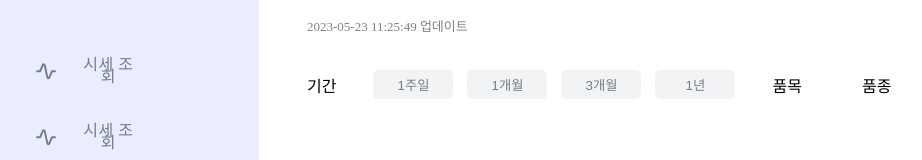
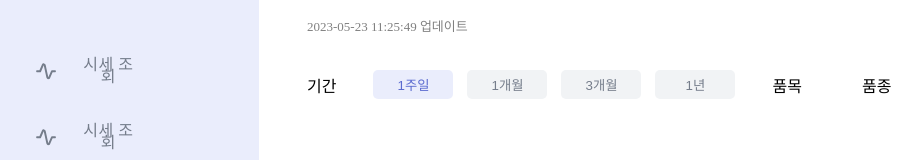
Before and after one commit to boazhowmuch/frontend, a Next.js app: page /prices in a window 1280 px wide. In both pictures the pointer is over the button "1주일". Shown: the part 124-284 px from the top of the page, without its empty margins (21-943 px from the left). Built offline with nearby package versions, Linux system fonts and the light colour scheme.

Commit message:
Design: Button hover, focus 스타일링

```diff
--- a/components/Button/styles.module.scss
+++ b/components/Button/styles.module.scss
@@ -11,4 +11,11 @@ $clicked-font-color: #5A6ACF;
 	background: $unclicked-bg-color;
 	color: $unclicked-font-color;
 	margin: 0 7px;
+	cursor: pointer;
+
+	&:hover, &:focus {
+		background-color: $clicked-bg-color;
+		color: $clicked-font-color;
+	}
+
 }
```
